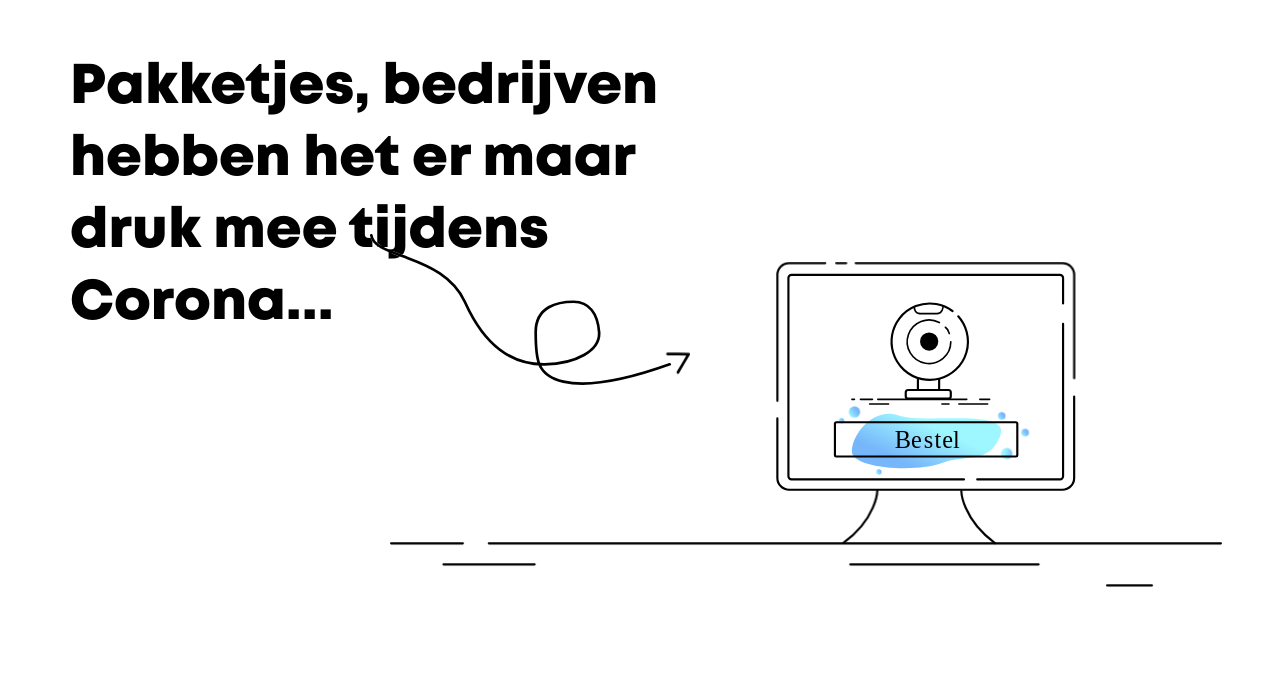
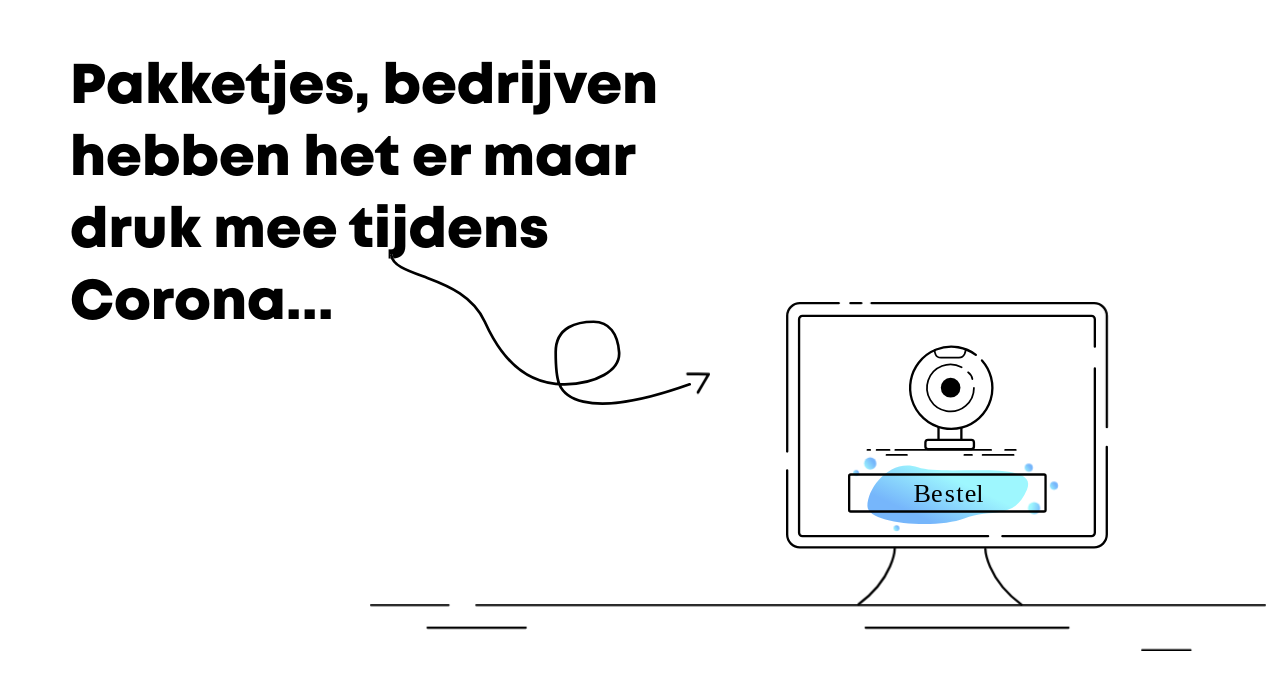
Before and after one commit to ninoschelcher/Capturing-the-Corona-Crisis, a Vue app: page / in a window 1280 px wide. Shown: the part 106-796 px from the top of the page. Built offline with nearby package versions, Linux system fonts and the light colour scheme; a web font is replaced by a local one.

Commit message:
added new animation

```diff
--- a/public/index.html
+++ b/public/index.html
@@ -5,7 +5,7 @@
   <meta charset="utf-8">
   <meta http-equiv="X-UA-Compatible" content="IE=edge">
   <meta name="viewport" content="width=device-width,initial-scale=1.0">
-  <title>Pakketjes</title>
+  <title>Pakketjes tijdens Corona</title>
   <link rel="stylesheet" href="css/styles.css">
   <link rel="stylesheet" href="https://use.typekit.net/grc8dtj.css">
 </head>
--- a/src/components/HandlerSvg.vue
+++ b/src/components/HandlerSvg.vue
@@ -899,14 +899,14 @@ export default {
 
 @media only screen and (max-width: 1440px) {
   #intro #webcam {
-    width: 65%;
-    top: 80px;
-    left: 390px;
+    width: 70%;
+    top: 120px;
+    left: 370px;
   }
   #Layer_10 {
     max-width: 25%;
-    top: 340px;
-    left: 370px;
+    top: 360px;
+    left: 390px;
   }
 }
 </style>
```
Also changed, not shown: 1 other file (tests, documents, lock files or other folders).
